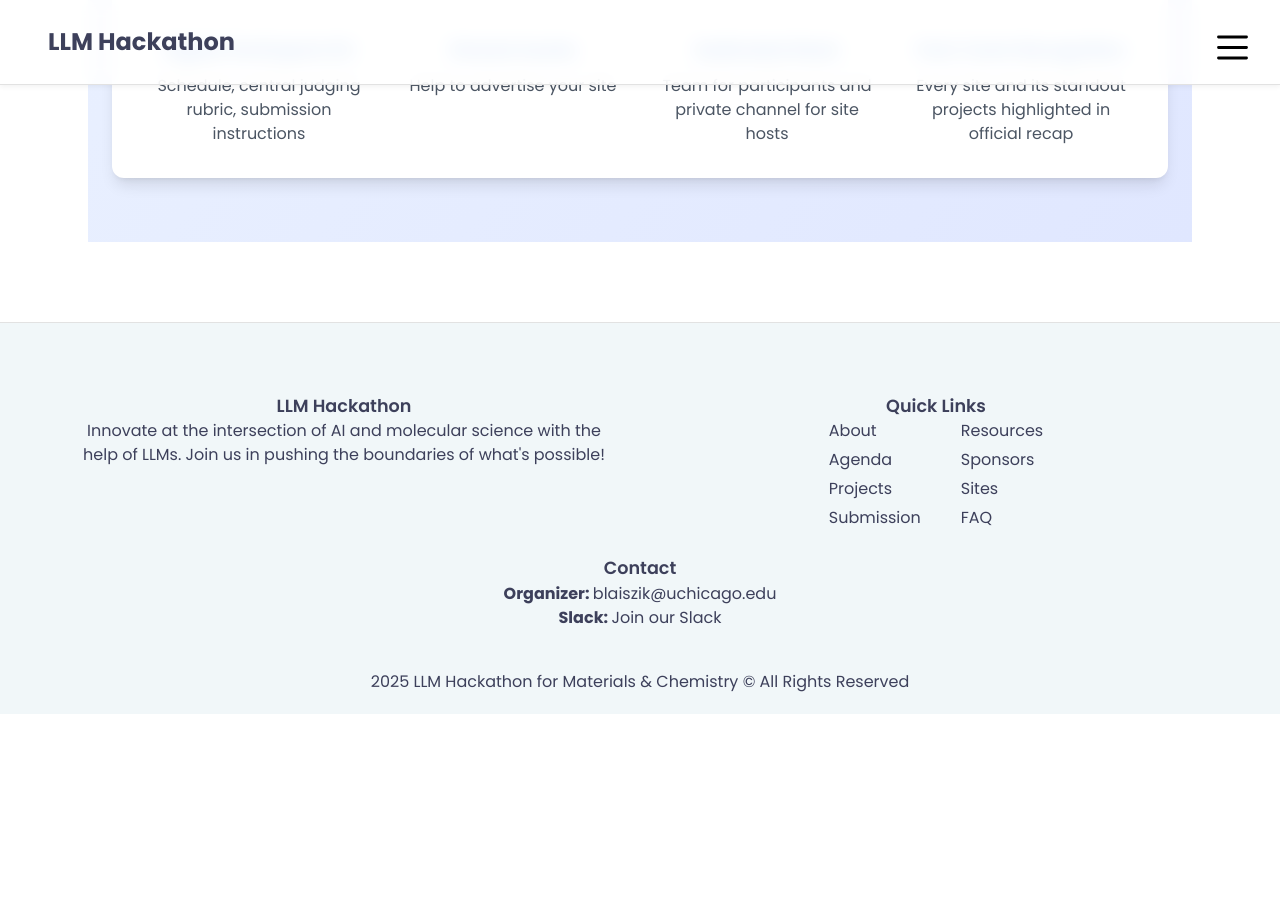
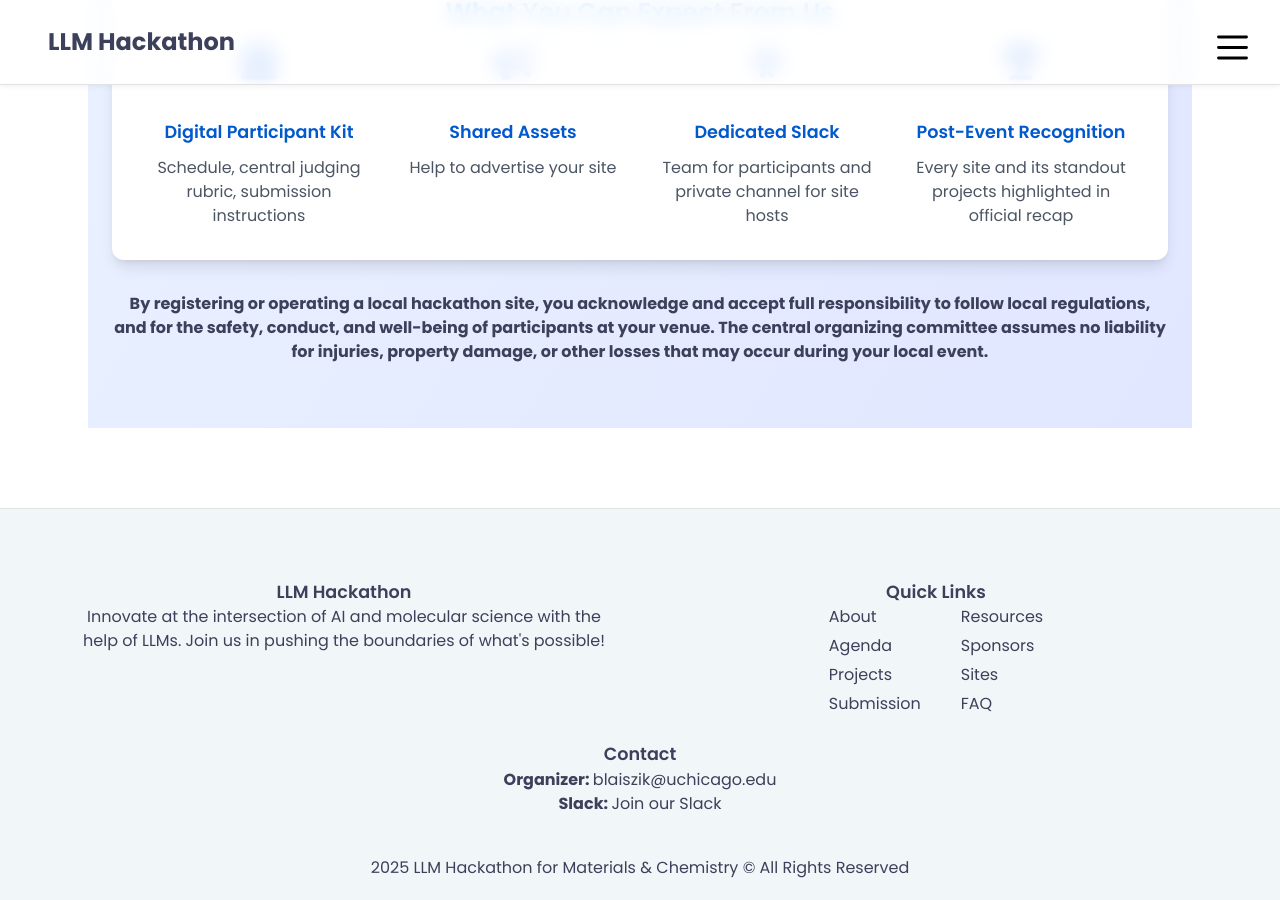
Before and after one commit to llmhackathon/llmhackathon.github.io, a Jekyll site: the page built from sites.md, in a window 1280 px wide and 900 px high, scrolled down 4504 px. Built offline with Jekyll 4.4.1, drawn with Linux system fonts in a browser that asks for light colours; nearby versions of some CDN libraries; before the commit the page ends 5218 px from its top, so only the background shows below that.

Commit message:
Re-add registration button and disclaimer

```diff
--- a/sites.md
+++ b/sites.md
@@ -99,6 +99,9 @@
             <p class="text-xl text-gray-700 max-w-3xl mx-auto">
                 Help us grow our community by operating your own "node" of the hackathon!
             </p>
+            <div style="text-align: center; margin-top: 2rem;">
+                <a href="https://forms.gle/nF832hR774W4hC2F6" class="cta-button" target="_blank" rel="noopener">Register a Site</a>
+            </div>
             <div class="mt-6 border-t-2 border-indigo-300 w-24 mx-auto"></div>
         </div>
 
@@ -163,7 +166,12 @@
                 </div>
                 {% endfor %}
             </div>
+
         </div>
+        <p style="margin-top: 2rem; text-align: center;">
+                <strong>By registering or operating a local hackathon site, you acknowledge and accept full responsibility to follow local regulations, and for the safety, conduct, and well-being of participants at your venue. The central organizing committee assumes no liability for injuries, property damage, or other losses that may occur during your local event.</strong>
+            </p>
+
     </div>
 
 </section>
```
